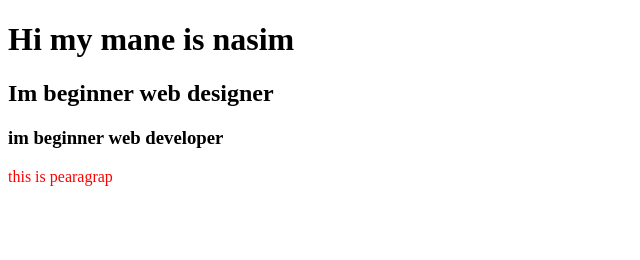
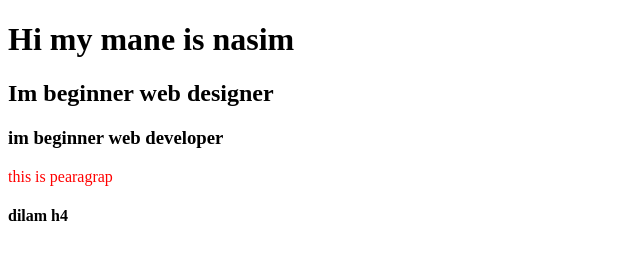
Before and after one commit to nasimbillah269/my-second-repo, a plain HTML site: page index.html in a window 1280 px wide. Shown: the whole page, without its empty margins (0-640 px from the left). Drawn offline with Linux system fonts and the light colour scheme.

Commit message:
fore heading

```diff
--- a/index.html
+++ b/index.html
@@ -12,5 +12,6 @@
     <h2>Im beginner web designer</h2>
     <h3>im beginner web developer</h3>
     <p>this is pearagrap</p>
+    <h4>dilam h4</h4>
 </body>
 </html>
```
